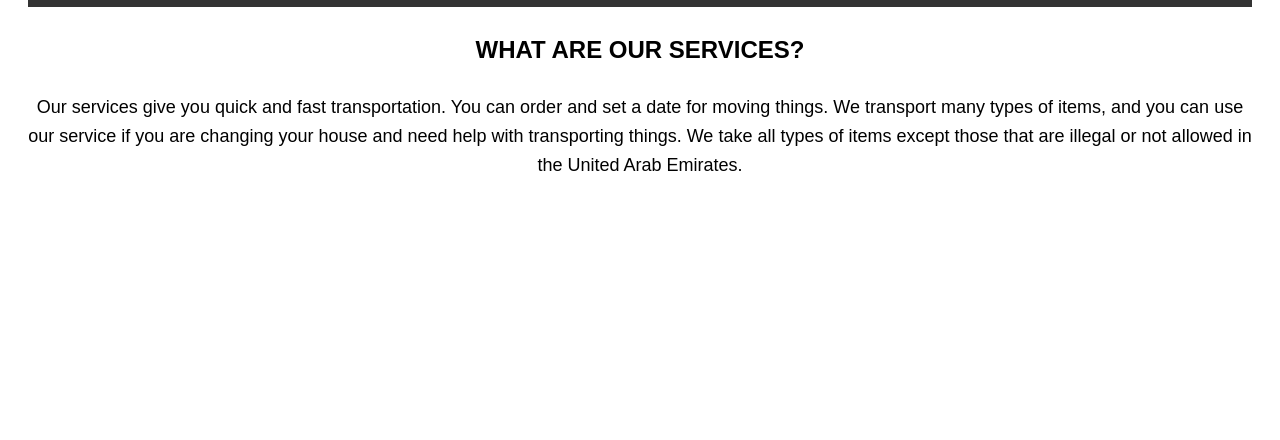
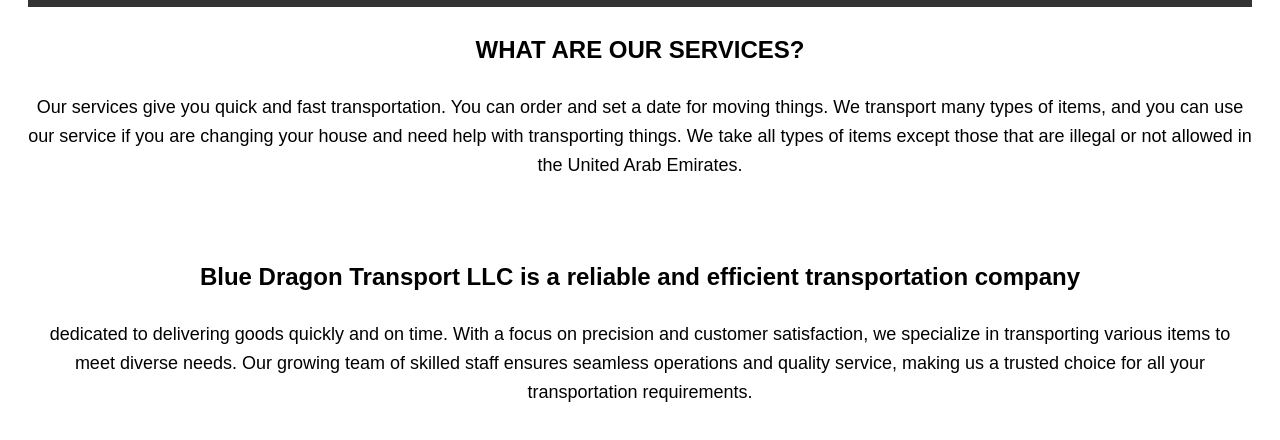
Before and after one commit to HamefysD/blue-dragon, a plain HTML site: page index.html in a window 1280 px wide. Shown: the part 76-516 px from the top of the page. Drawn offline with Linux system fonts and the light colour scheme.

Commit message:
Update index.html

```diff
--- a/index.html
+++ b/index.html
@@ -146,6 +146,16 @@
                 <p>Our services give you quick and fast transportation. You can order and set a date for moving things.
                 We transport many types of items, and you can use our service if you are changing your house and need help with
                 transporting things. We take all types of items except those that are illegal or not allowed in the United Arab Emirates.</p>
+                <br>
+                <br>
+                <p style="font-size: 24px; font-weight: bold;">Blue Dragon Transport
+                LLC is a reliable and efficient transportation company</p>
+                <p>dedicated to delivering goods quickly and on time. With a focus
+                on precision and customer satisfaction,
+                we specialize in transporting various
+                items to meet diverse needs. Our growing team of skilled staff ensures
+                seamless operations and quality service, making us a trusted choice for all your
+                transportation requirements.</p>
             `;
             hideForms();
         }
```
